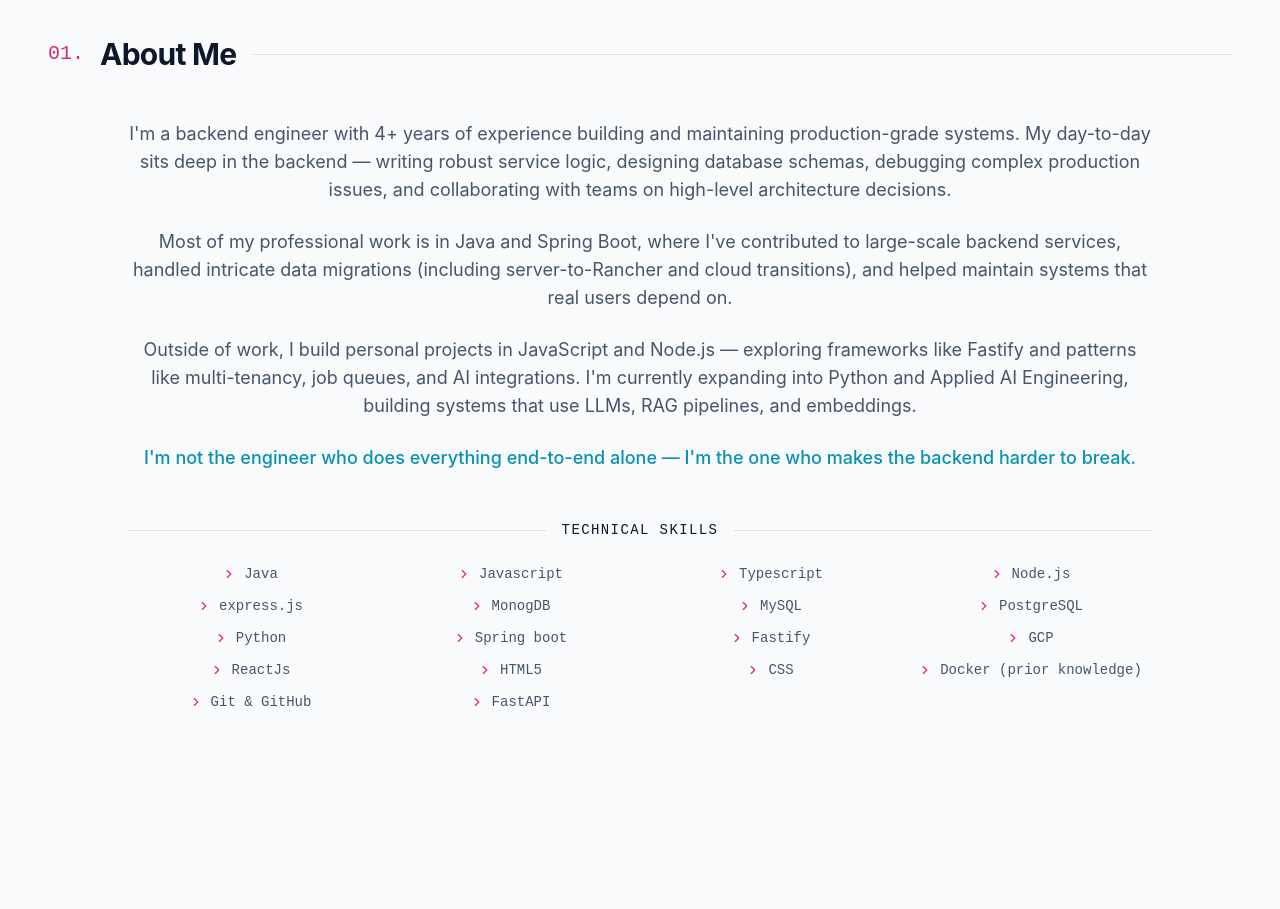
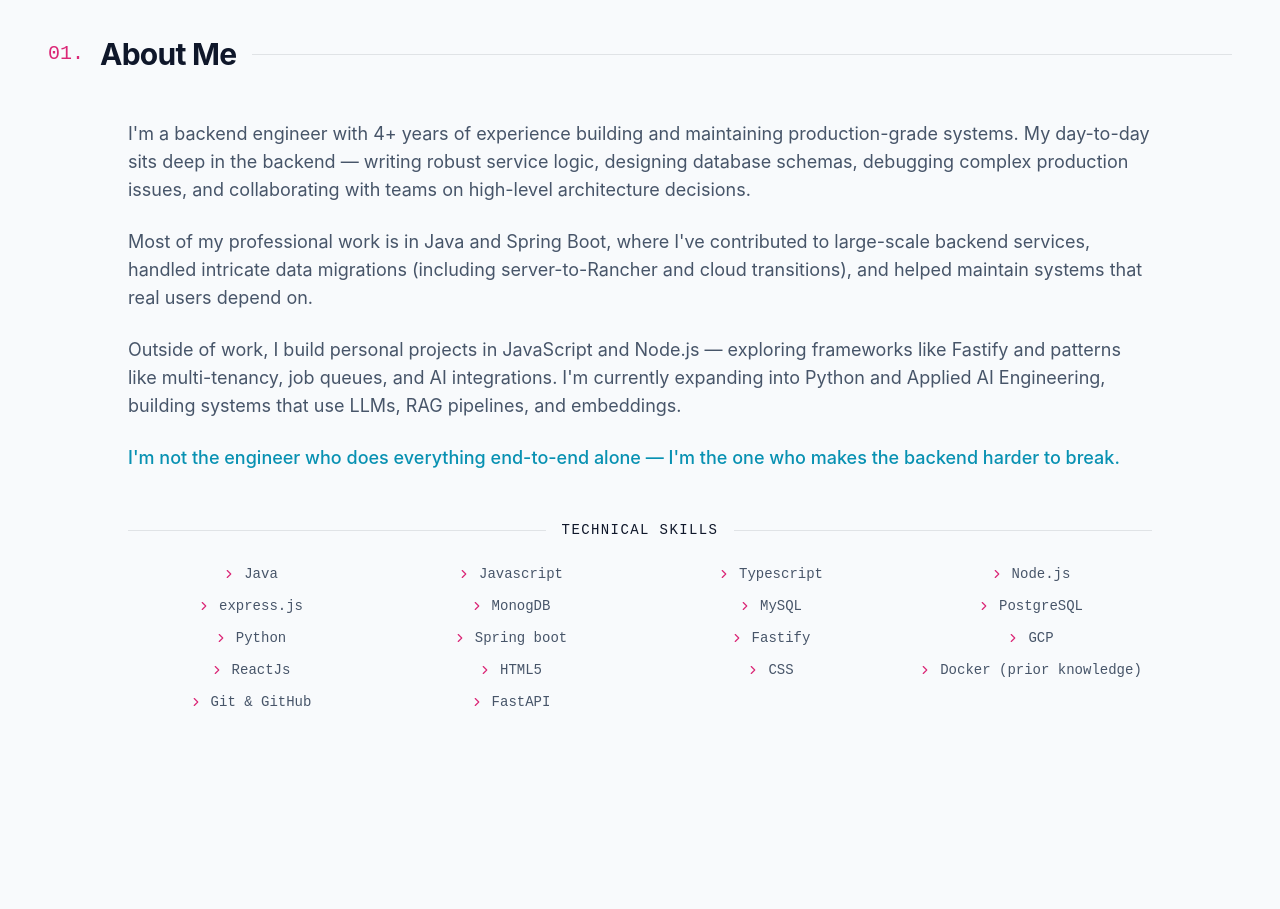
Before and after one commit to Kaushik-FSD/Portfolio-Kaushik-M, a React (Vite) app: page / in a window 1280 px wide. Shown: the part 860-1769 px from the top of the page. Built offline with nearby package versions, Linux system fonts and the light colour scheme.

Commit message:
Update App.tsx

```diff
--- a/src/App.tsx
+++ b/src/App.tsx
@@ -135,6 +135,7 @@ export default function App() {
             >
               Resume
             </motion.a>*/}
+
           </div>
 
           {/* Mobile Menu Toggle */}
@@ -147,8 +148,9 @@ export default function App() {
               {theme === 'dark' ? <Sun size={24} /> : <Moon size={24} />}
             </button>
             <button
-              className="text-accent-cyan"
+              className="text-accent-cyan relative z-50"
               onClick={() => setIsMenuOpen(!isMenuOpen)}
+              aria-label="Toggle Menu"
             >
               {isMenuOpen ? <X size={28} /> : <Menu size={28} />}
             </button>
@@ -175,15 +177,14 @@ export default function App() {
                 </motion.div>
               ))}
               <a
-                href="/resume.pdf"
+                href="https://drive.google.com/file/d/1fhVIzu_mgjh2vlqLWkHTVaBE9t7Brr0d/view?usp=sharing"
                 className="px-8 py-3 border border-accent-cyan text-accent-cyan text-lg font-mono rounded"
               >
                 Resume
               </a>
             </motion.div>
           )}
-        </AnimatePresence>
-        */}
+        </AnimatePresence>*/}
       </nav>
 
       <main className="max-w-7xl mx-auto px-6 md:px-12 pt-32">
@@ -261,8 +262,8 @@ export default function App() {
         {/* About Section */}
         <section id="about" className="mb-48 scroll-mt-32">
           <SectionTitle number="01" title="About Me" />
-          <div className="max-w-5xl mx-auto text-center">
-            <div className="text-text-secondary space-y-6 text-lg mb-12">
+          <div className="max-w-5xl mx-auto">
+            <div className="text-text-secondary space-y-6 text-lg mb-12 text-left">
               <p>
                 I'm a backend engineer with 4+ years of experience building and maintaining production-grade systems. My day-to-day sits deep in the backend — writing robust service logic, designing database schemas, debugging complex production issues, and collaborating with teams on high-level architecture decisions.
               </p>
```
